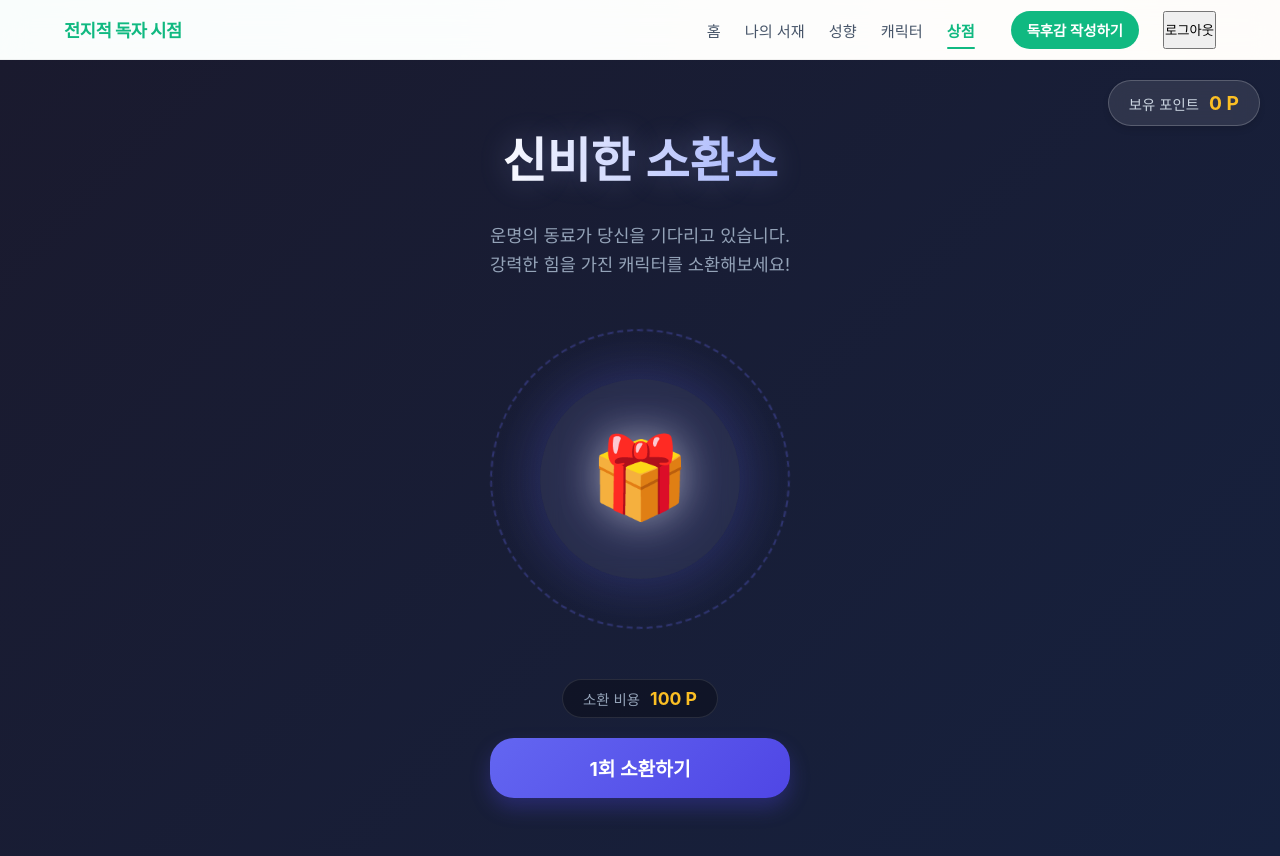
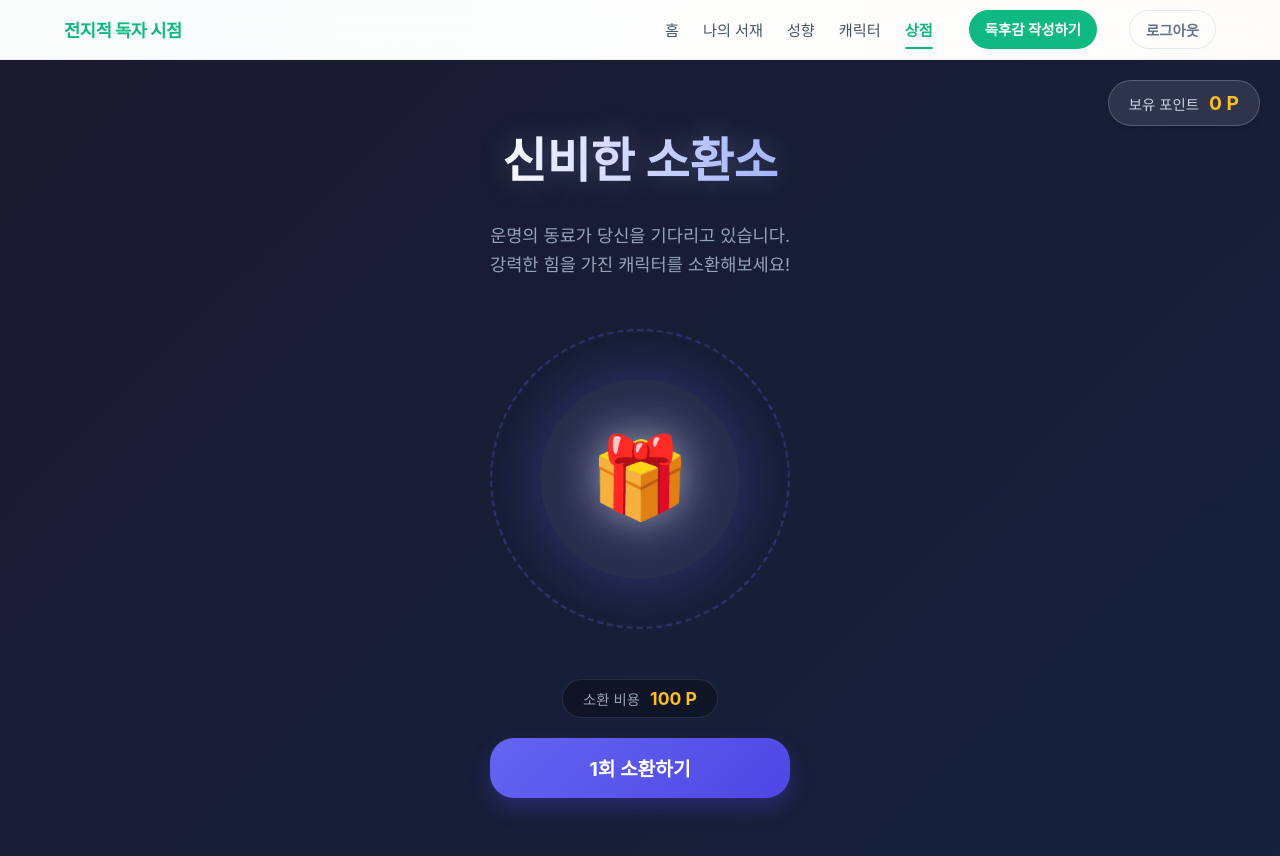
Before and after one commit to jeon-dok-si/jeondoksi, a Next.js app: page /shop in a window 1280 px wide. Shown: the top 856 px of the page. Built offline with nearby package versions, Linux system fonts and the light colour scheme; no server answers.

Commit message:
fix: logout design

```diff
--- a/src/components/organisms/Header.module.css
+++ b/src/components/organisms/Header.module.css
@@ -79,3 +79,23 @@
     box-shadow: 0 4px 12px rgba(0, 0, 0, 0.15);
     opacity: 0.9;
 }
+
+.logoutButton {
+    background: transparent;
+    border: 1px solid #e2e8f0;
+    color: #64748b;
+    padding: 8px 16px;
+    border-radius: 20px;
+    font-weight: 600;
+    font-size: 0.9rem;
+    cursor: pointer;
+    transition: all 0.2s ease;
+    margin-left: 8px;
+}
+
+.logoutButton:hover {
+    background: #fff1f2;
+    color: #ef4444;
+    border-color: #ef4444;
+    transform: translateY(-1px);
+}
```
